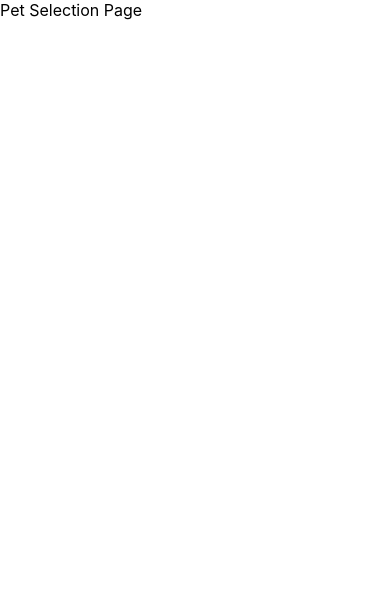
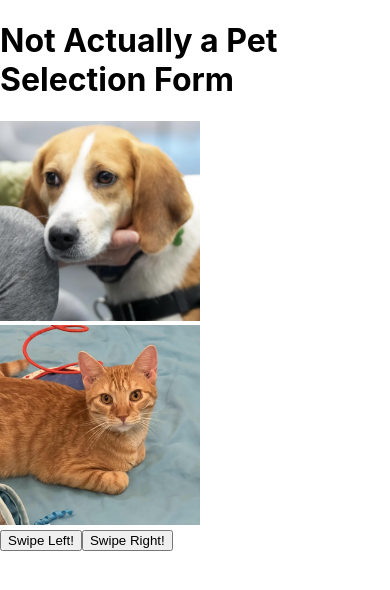
Before and after one commit to cssgunc/beautiful-together, a React (Create React App) app: page /petselection in a window 390 px wide. Shown: the top 590 px of the page. Built offline with nearby package versions, Linux system fonts and the light colour scheme.

Commit message:
Implement mock-up Tinder swipe

```diff
--- /dev/null
+++ b/src/pages/PetSelection.css
@@ -0,0 +1,34 @@
+@media screen and (max-width: 950px) {
+    .outsideDiv {
+        position: relative;
+    }
+
+    .outsideDiv > div {
+        position: absolute;
+    }
+
+    .normal {
+        transition-property: transform, opacity;
+        transition-duration: 0.75s;
+        transition-timing-function: linear;
+        z-index: 2
+    }
+
+    .normal.background {
+        opacity: 0;
+        visibility: hidden;
+        z-index: 1;
+    }
+
+    .normal.swipeleft {
+        transform: rotate(-30deg);
+        transform-origin: bottom left;
+        opacity: 0;
+    }
+
+    .normal.swiperight {
+        transform: rotate(30deg);
+        transform-origin: bottom right;
+        opacity: 0;
+    }
+}
--- a/src/pages/PetSelection.js
+++ b/src/pages/PetSelection.js
@@ -1,12 +1,54 @@
+import React from 'react';
+import './PetSelection.css';
+
 export const PetSelection = () => {
+    const swipe = (side, oldId, newId) => {
+        var oldElement = document.getElementById(oldId);
+        var newElement = document.getElementById(newId);
+        oldElement.classList.add("swipe" + side);
+        newElement.classList.remove("background");
+
+        setTimeout(() => hide(oldId), 1000);
+    }
+
+    const hide = (id) => {
+        var element = document.getElementById(id);
+        element.classList.remove("swipeleft");
+        element.classList.remove("swiperight");
+        element.classList.add("background");
+    }
 
     return (
-        <div>
-            <header>Pet Selection Page</header>
+        <div className='outsideDiv'>
+            <h1>Not Actually a Pet Selection Form</h1>
+
+            <div id="page1" className='normal'>
+                <img src={require('./img/placeholder_asha.jpeg')} alt="" height={200} width={200} />
+                <img src={require('./img/placeholder_barry.jpg')} alt="" height={200} width={200}/>
+
+                <div>
+                    <button id="page1left" onClick={() => swipe("left", "page1", "page2")} type="button">
+                        Swipe Left!
+                    </button>
+                    <button id="page1right" onClick={() => swipe("right", "page1", "page2")} type="button">
+                        Swipe Right!
+                    </button>
+                </div>
+            </div>
+
+            <div id="page2" className={'normal background'}>
+                <img src={require('./img/placeholder_barry.jpg')} alt="" height={200} width={200}/>
+                <img src={require('./img/placeholder_asha.jpeg')} alt="" height={200} width={200} />
+
+                <div>
+                    <button id="page2left" onClick={() => swipe("left", "page2", "page1")} type="button">
+                        Swipe Left!
+                    </button>
+                    <button id="page2right" onClick={() => swipe("right", "page2", "page1")} type="button">
+                        Swipe Right!
+                    </button>
+                </div>
+            </div>
         </div>
-
     );
-
-
-
 }
```
